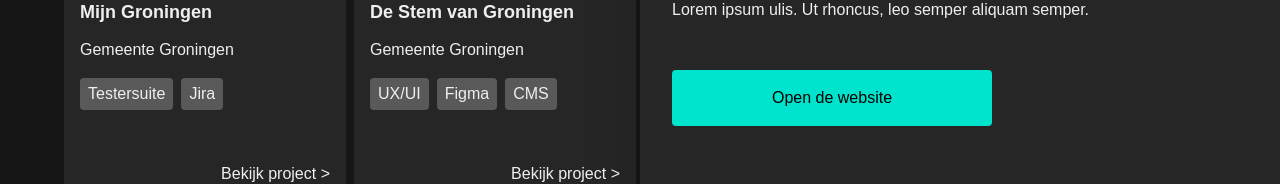
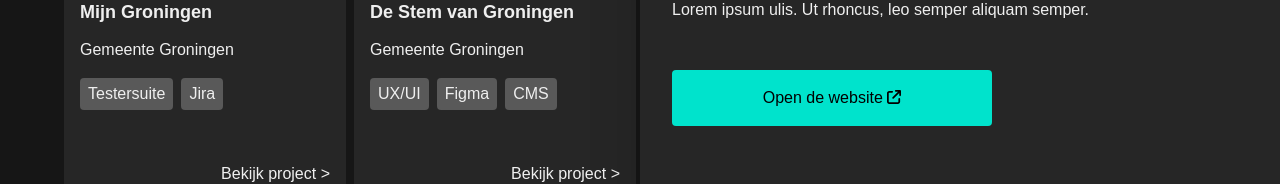
Before and after one commit to hendrik-boerma/hendrik-boerma, a React (Create React App) app: page / in a window 1280 px wide. Both pictures are taken after a click on the element 205 px from the left and 1060 px from the top of the page. Shown: the part 966-1150 px from the top of the page. Built offline with nearby package versions, Linux system fonts and the light colour scheme.

Commit message:
external link icon

```diff
--- a/src/components/Portfolio.js
+++ b/src/components/Portfolio.js
@@ -1,5 +1,7 @@
 import data from '../Data';
 import { useState } from 'react';
+import { faExternalLink } from "@fortawesome/free-solid-svg-icons";
+import { FontAwesomeIcon } from "@fortawesome/react-fontawesome";
 
 function Portfolio() {
 
@@ -50,7 +52,7 @@ function Portfolio() {
                         <p className='col-span-2 text-md font-regular text-textcolor py-8 max-w-xl'>
                             {project.description}
                         </p>
-                        <a type="button" href={project.link} rel="noreferrer" target="_blank" className={project.link == null ? 'hidden' : 'bg-secondary p-4 rounded cursor-pointer max-w-xs hover:bg-primary text-center'}>{project.linktext}</a>
+                        <a type="button" href={project.link} rel="noreferrer" target="_blank" className={project.link == null ? 'hidden' : 'bg-secondary p-4 rounded cursor-pointer max-w-xs hover:bg-primary text-center'}>{project.linktext} <FontAwesomeIcon icon={faExternalLink} size='sm'/></a>
                     </article>
                 </div>
             </section>
```
